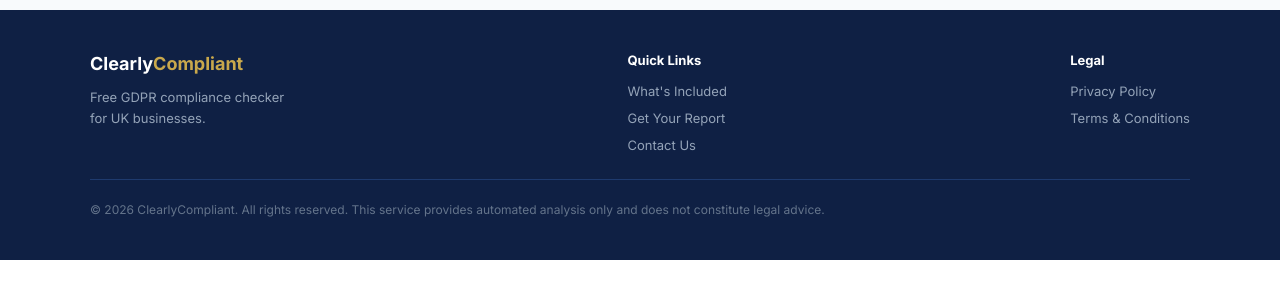
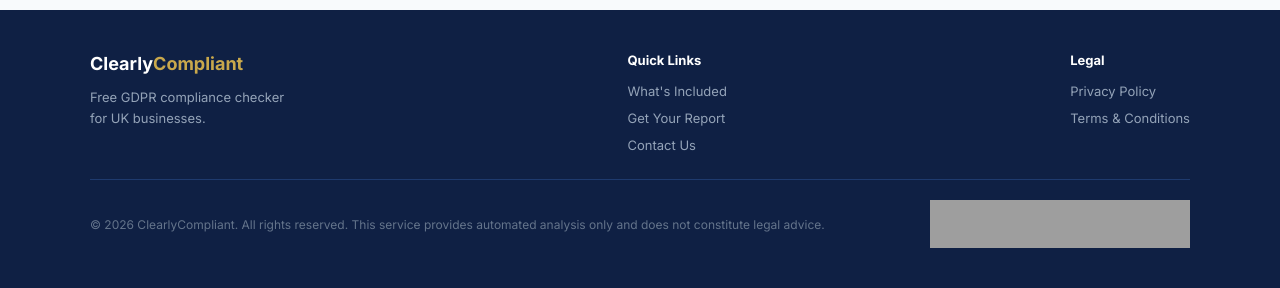
Before and after one commit to Jaycode88/clearlycompliant, a Django app: page /blog/ in a window 1280 px wide. Shown: the part 753-1041 px from the top of the page. Before the commit the page ends 1013 px from the top, so only its background shows below. Run offline with Django 5.2, Linux system fonts and the light colour scheme; data that the repository does not hold is empty; some libraries are stand-ins or nearby versions; grey boxes are pictures that could not be loaded.

Commit message:
Add launchpadly.co badge for launch

```diff
--- a/templates/base.html
+++ b/templates/base.html
@@ -154,8 +154,11 @@
                 <a href="{% url 'terms_and_conditions' %}">Terms & Conditions</a>
             </div>
         </div>
-        <div class="footer-bottom">
-            &copy; 2026 ClearlyCompliant. All rights reserved. This service provides automated analysis only and does not constitute legal advice.
+        <div class="footer-bottom" style="display:flex; align-items:center; justify-content:space-between; flex-wrap:wrap; gap:16px;">
+            <span>&copy; 2026 ClearlyCompliant. All rights reserved. This service provides automated analysis only and does not constitute legal advice.</span>
+            <a href="https://launchpadly.co/startup/clearly-compliant" target="_blank" rel="noopener noreferrer" data-launchpadly-badge="clearly-compliant" data-launchpadly-badge-variant="listed-on">
+                <img src="https://launchpadly.co/embed/badges/startup/clearly-compliant.svg?variant=listed-on" alt="Launchpadly Startup Directory" width="260" height="48" style="display:block;border:0;" />
+            </a>
         </div>
     </footer>
 </body>
```
